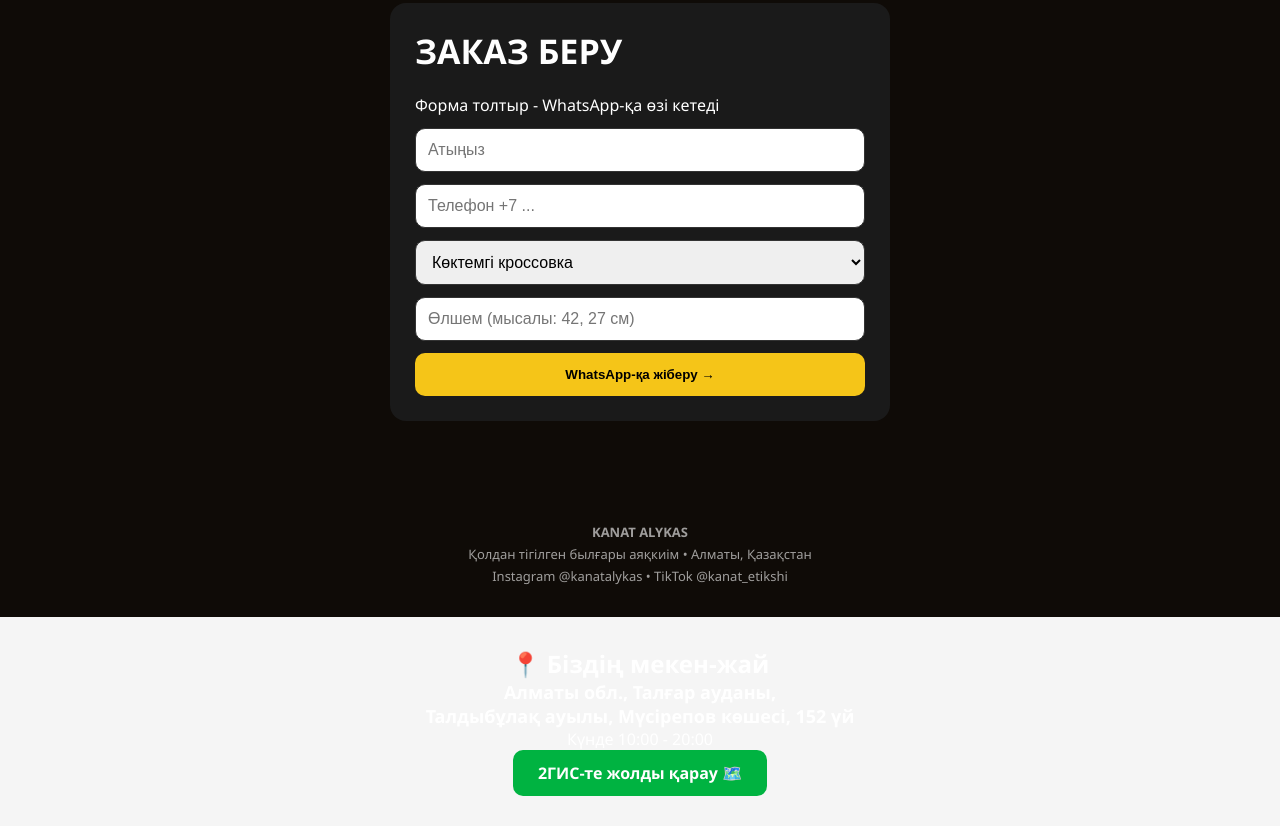
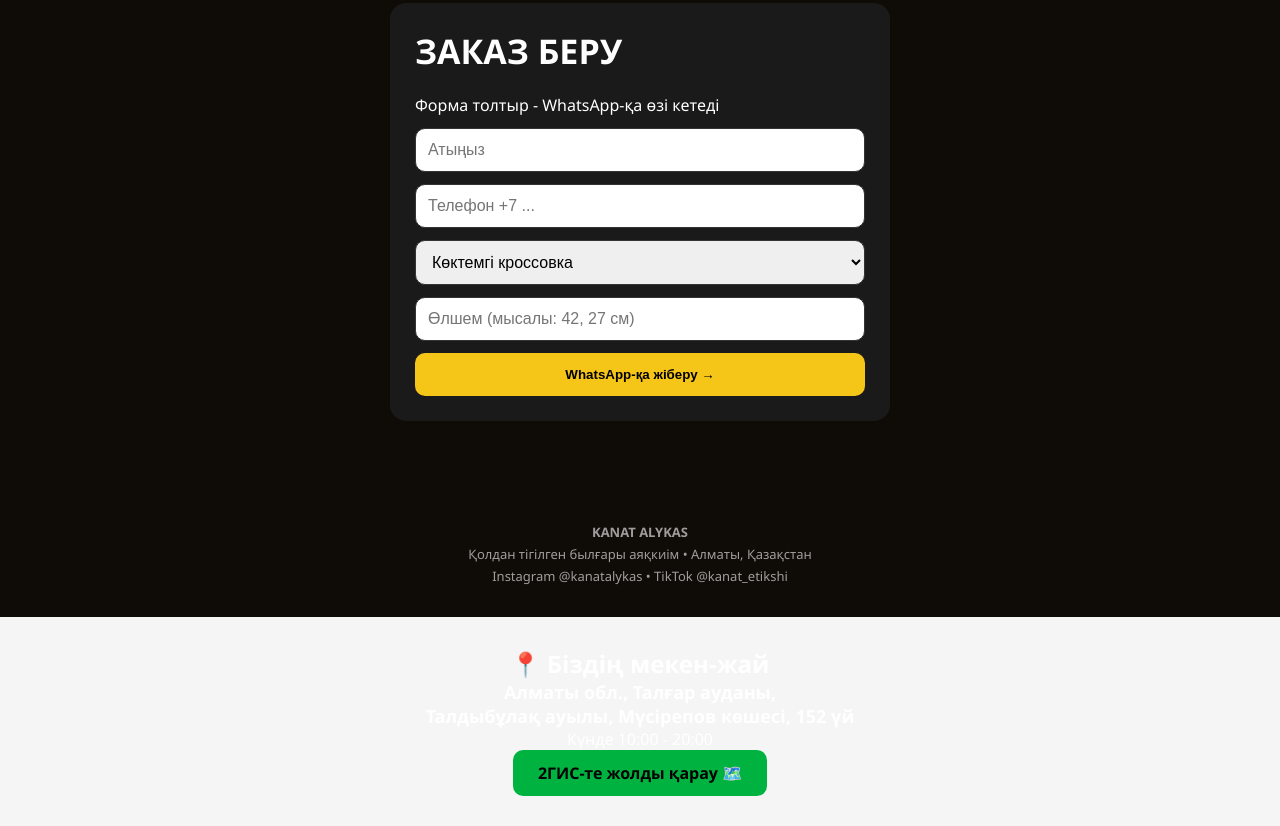
Before and after one commit to Nurkeld107/kanat-site, a plain HTML site: page index.html in a window 1280 px wide. Shown: the part 2155-2981 px from the top of the page. Drawn offline with Linux system fonts and the light colour scheme.

Commit message:
Fix HTML encoding issues in index.html

```diff
--- a/index.html
+++ b/index.html
@@ -190,7 +190,7 @@ window.addEventListener('load', function(){ setTimeout(function(){ window.scroll
   <h2>📍 Біздің мекен-жай</h2>
   <p style="font-size:18px; font-weight:bold;">Алматы обл., Талғар ауданы,<br>Талдыбұлақ ауылы, Мүсірепов көшесі, 152 үй</p>
   <p>Күнде 10:00 - 20:00</p>
-  <a href="https://2gis.kz/almaty/geo/70030077190456827/77.160499,43.313783" target="_blank" style="display:inline-block; background:#00b341; color:white; padding:12px 25px; border-radius:10px; text-decoration:none; font-weight:bold;">
+  <a href="https://2gis.kz/almaty/geo/70030077190456827/77.160499,43.313783" target="_blank" style="display:inline-block; background:#00b341; color:black; padding:12px 25px; border-radius:10px; text-decoration:none; font-weight:bold;">
     2ГИС-те жолды қарау 🗺️
   </a>
 
```
